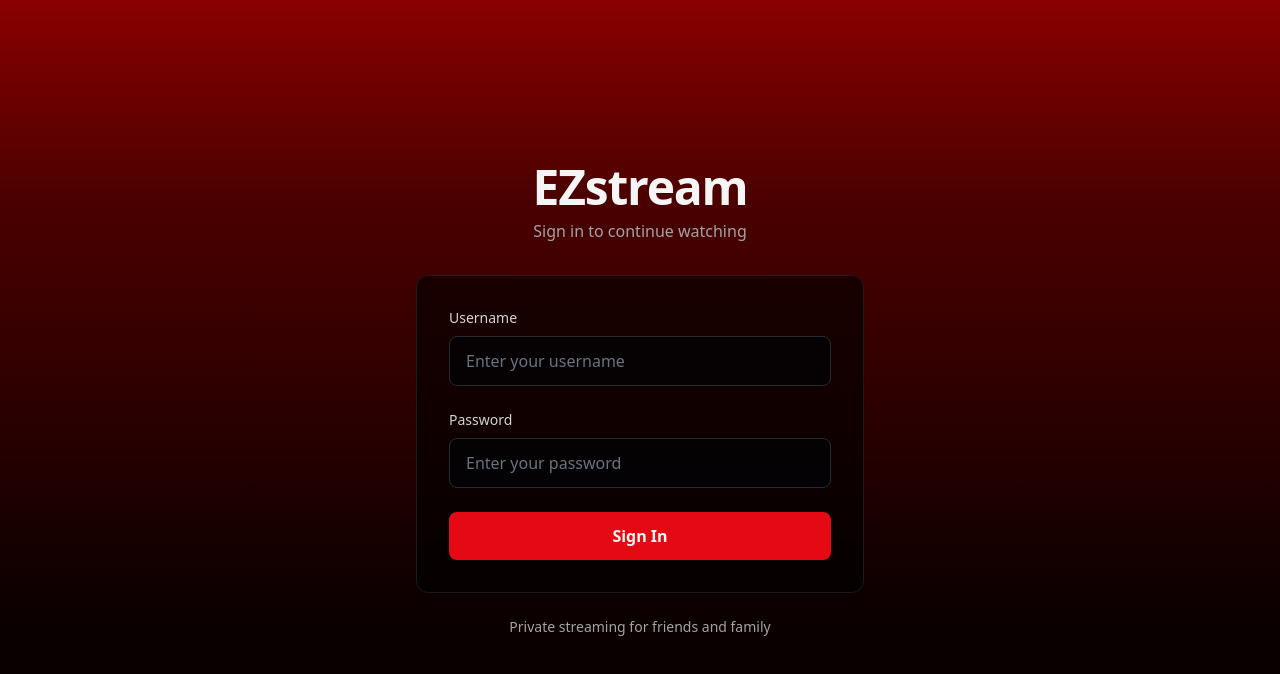
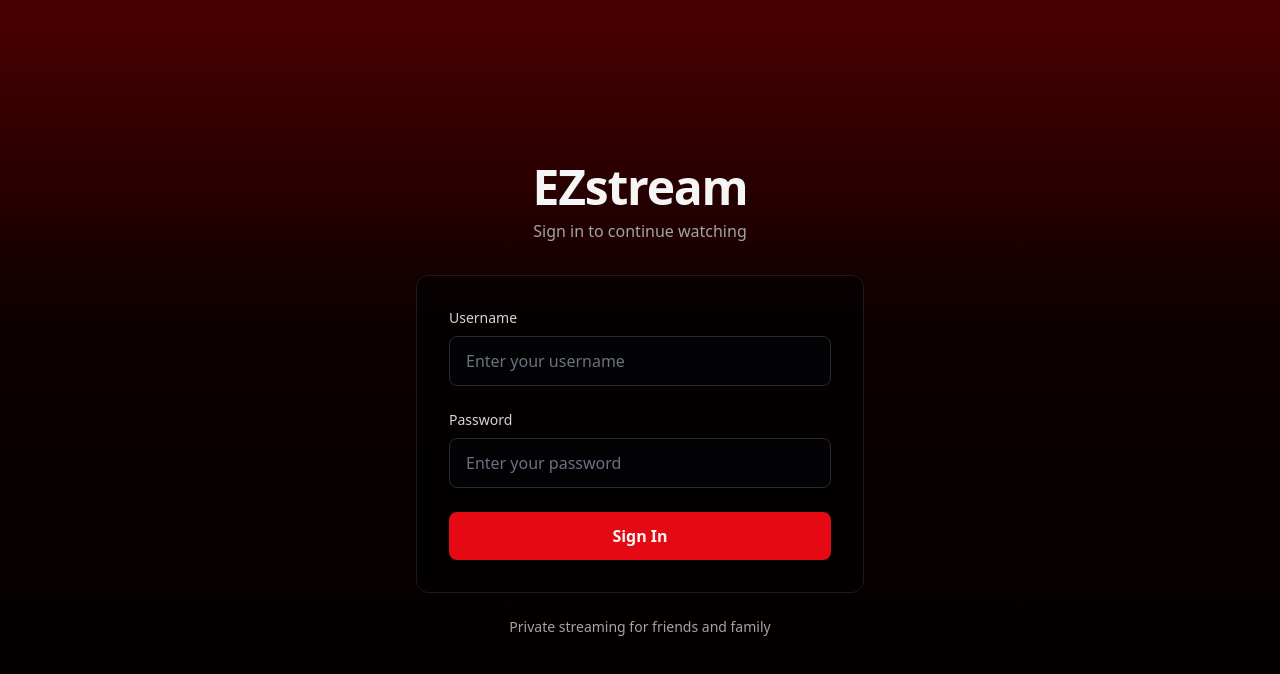
Before and after one commit to Mikky1997/EZstream, a Next.js app: page /login in a window 1280 px wide. Shown: the top 674 px of the page. Built offline with nearby package versions, Linux system fonts and the light colour scheme; no server answers.

Commit message:
Tone down login gradient slightly

```diff
--- a/app/login/page.tsx
+++ b/app/login/page.tsx
@@ -42,7 +42,7 @@ export default function LoginPage() {
       className="min-h-screen flex items-center justify-center px-4"
       style={{
         background:
-          "linear-gradient(to bottom, #8B0000 0%, #4B0000 25%, #2D0000 50%, #0D0000 75%, #000000 100%)",
+          "linear-gradient(to bottom, #4B0000 0%, #2D0000 20%, #0D0000 40%, #000000 100%)",
       }}
     >
       <div className="w-full max-w-md">
```
